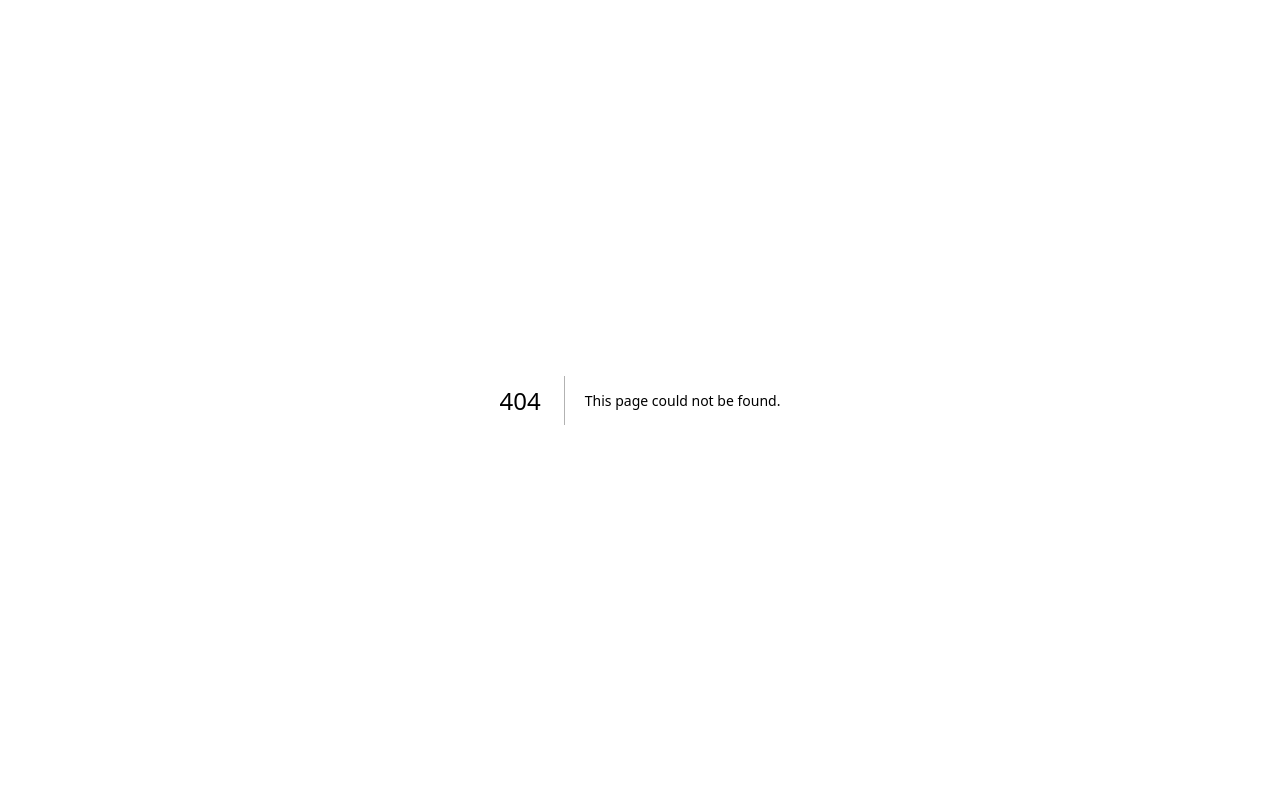
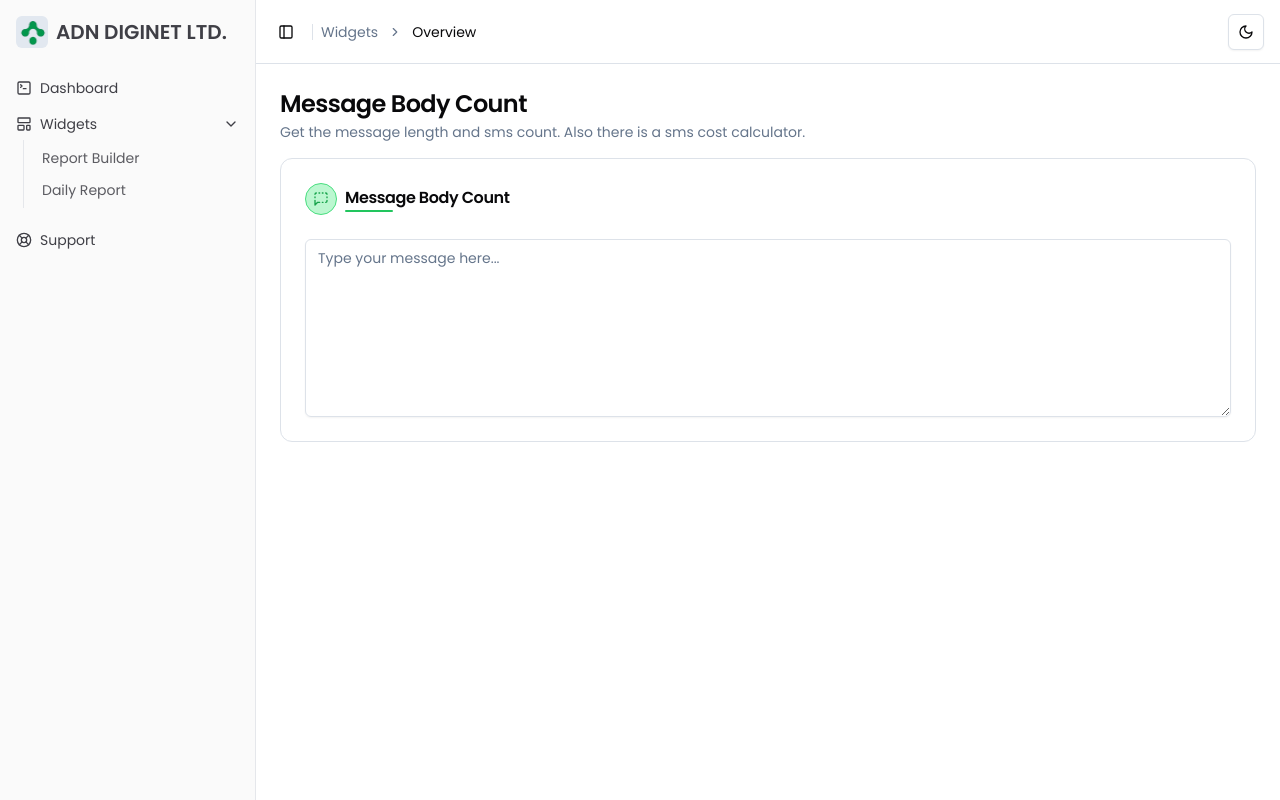
Before and after one commit to faijulislambd/adn-widgets, a Next.js app: page /widgets/sms-word-count in a window 1280 px wide. Before the commit this address had no page. Built offline with nearby package versions, Linux system fonts and the light colour scheme.

Commit message:
Added Character Count

```diff
--- /dev/null
+++ b/app/widgets/sms-word-count/page.tsx
@@ -0,0 +1,95 @@
+"use client";
+
+import UpdateHeader from "@/components/daily-update/UpdateHeader";
+import { Textarea } from "@/components/ui/textarea";
+import { MessageSquareDashedIcon } from "lucide-react";
+import { useState } from "react";
+
+const CharacterCount = () => {
+  const [characterCount, setCharacterCount] = useState(0);
+  const [smsCount, setSmsCount] = useState(0);
+
+  const engSingleSmsCount = parseInt(
+    process.env.ADNSMS_ENGLISH_1_SMS_COUNT || "160",
+  );
+  const engMultiSmsCount = parseInt(
+    process.env.ADNSMS_ENGLISH_MORE_SMS_COUNT || "150",
+  );
+  const banglaSingleSmsCount = parseInt(
+    process.env.ADNSMS_BANGLA_1_SMS_COUNT || "70",
+  );
+  const banglaMultiSmsCount = parseInt(
+    process.env.ADNSMS_BANGLA_MORE_SMS_COUNT || "65",
+  );
+
+  const isBanglaMessage = (text: string) => {
+    const banglaChars = (text.match(/[\u0980-\u09FF]/g) || []).length;
+
+    // Count only letters (Bangla + English)
+    const letters = (text.match(/\p{L}/gu) || []).length;
+
+    if (letters === 0) return false;
+
+    return banglaChars / letters >= 0.3; // 30% or more Bangla
+  };
+
+  const handleCharacterCount = (
+    event: React.ChangeEvent<HTMLTextAreaElement>,
+  ) => {
+    const text = event.target.value;
+    if (isBanglaMessage(text)) {
+      if (text.length > 0 && text.length <= banglaSingleSmsCount) {
+        setSmsCount(1);
+      } else if (text.length > banglaSingleSmsCount) {
+        setSmsCount(
+          Math.ceil(
+            (text.length - banglaSingleSmsCount) / banglaMultiSmsCount,
+          ) + 1,
+        );
+      }
+      console.log(text);
+    } else {
+      if (text.length > 0 && text.length <= engSingleSmsCount) {
+        setSmsCount(1);
+      } else if (text.length > engSingleSmsCount) {
+        setSmsCount(
+          Math.ceil((text.length - engSingleSmsCount) / engMultiSmsCount) + 1,
+        );
+      }
+    }
+    setCharacterCount(text.length);
+  };
+
+  return (
+    <div>
+      <h1 className="text-2xl font-semibold tracking-tight">
+        Message Body Count
+      </h1>
+      <p className="text-sm text-muted-foreground mt-0.5">
+        Get the message length and sms count. Also there is a sms cost
+        calculator.
+      </p>
+      <div className="mt-4 border rounded-xl p-6">
+        <UpdateHeader
+          title="Message Body Count"
+          icon={<MessageSquareDashedIcon className="size-4" />}
+        />
+        <div className="mb-4 grid-cols-1 md:grid-cols-2 lg:grid-cols-4 gap-4"></div>
+
+        <Textarea
+          placeholder="Type your message here..."
+          onChange={handleCharacterCount}
+          rows={8}
+        />
+        {characterCount > 0 && (
+          <p className="mt-4 text-lg font-semibold">
+            {characterCount} CHARACTERS {smsCount}{" "}
+            {smsCount > 1 ? "Messages" : "Message"}
+          </p>
+        )}
+      </div>
+    </div>
+  );
+};
+
+export default CharacterCount;
--- a/package.json
+++ b/package.json
@@ -38,6 +38,7 @@
     "react": "^19.0.0",
     "react-day-picker": "^8.10.2",
     "react-dom": "^19.0.0",
+    "react-icons": "^5.7.0",
     "react-redux": "^9.2.0",
     "sonner": "^2.0.7",
     "tailwind-merge": "^2.6.0",
```
Also changed, not shown: components/ui/textarea.tsx (+5 -4 lines), 2 other files (tests, documents, lock files or other folders).
